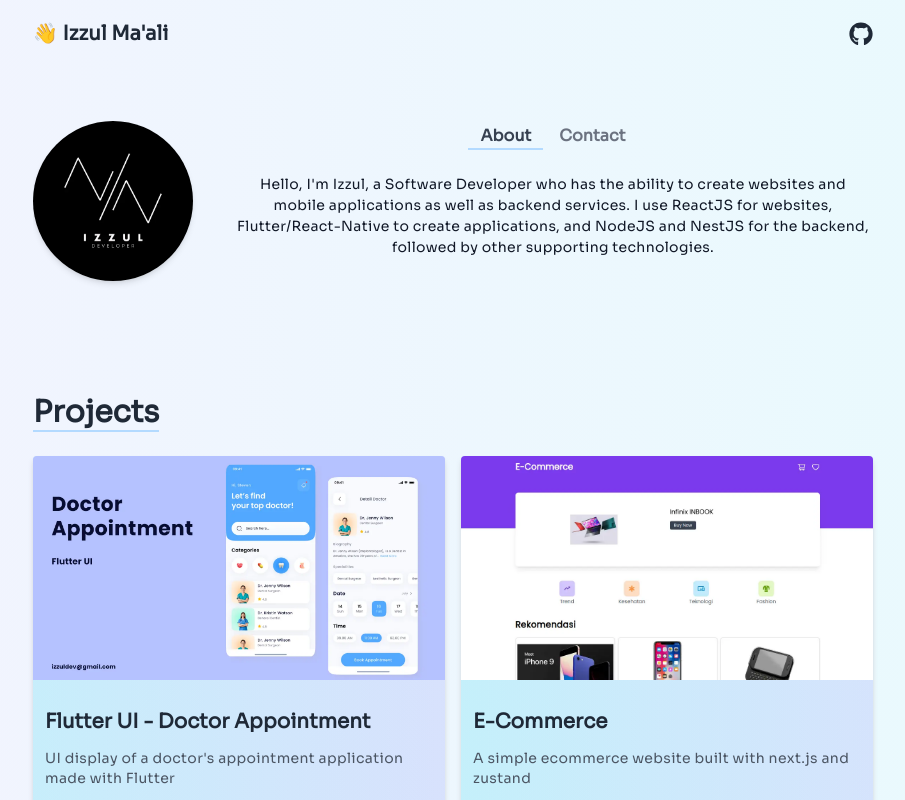
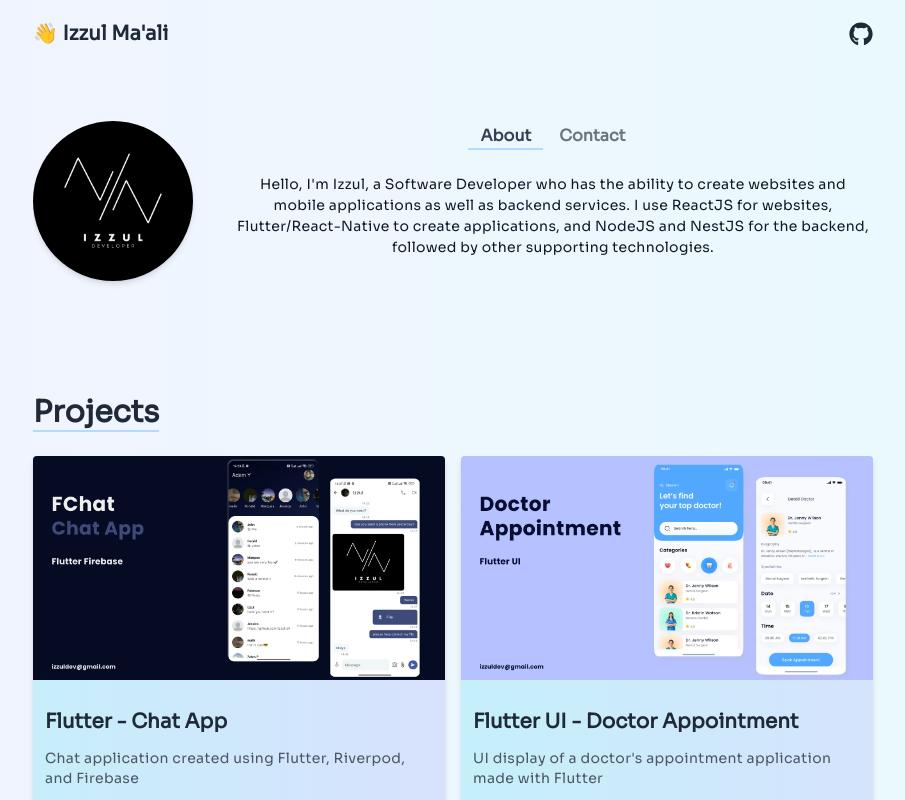
Before and after one commit to izzul-ali/personal-site, a Next.js app: page / in a window 1280 px wide. Shown: the top 800 px of the page, without its empty margins (187-1092 px from the left). Built offline with nearby package versions, Linux system fonts and the light colour scheme.

Commit message:
add new flutter project

```diff
--- a/data/projects.ts
+++ b/data/projects.ts
@@ -1,6 +1,14 @@
 import { Project } from '@/components/project-card'
 
 export const projectList: Project[] = [
+  {
+    image: '/images/projects/fchat.webp',
+    title: 'Flutter - Chat App',
+    description:
+      'Chat application created using Flutter, Riverpod, and Firebase',
+    tech: ['flutter', 'firebase'],
+    githubRepo: 'https://github.com/izzul-ali/flutter-chat-app'
+  },
   {
     image: '/images/projects/doctor-appointment.webp',
     title: 'Flutter UI - Doctor Appointment',
```
Also changed, not shown: public/images/projects/fchat.webp (added).
